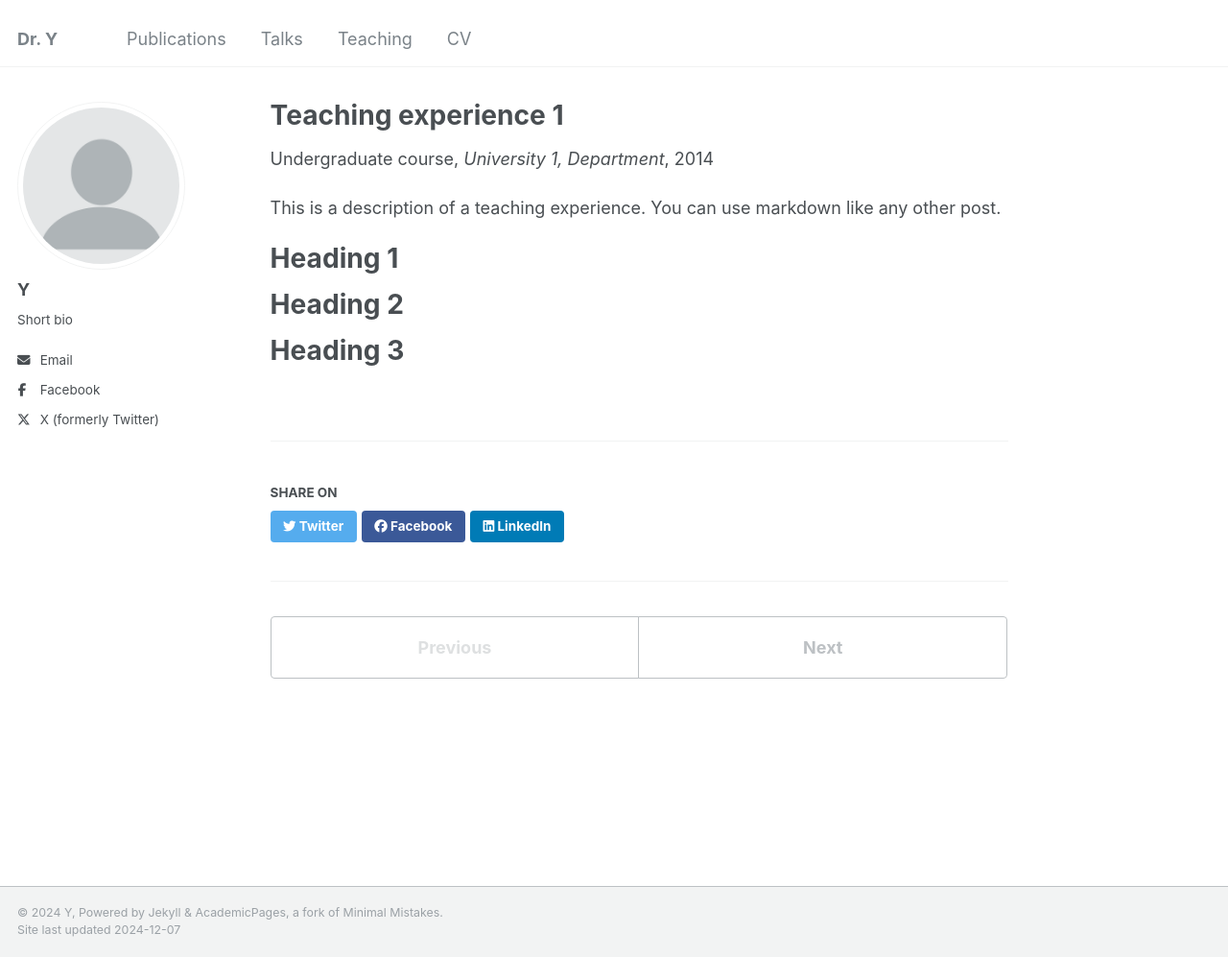
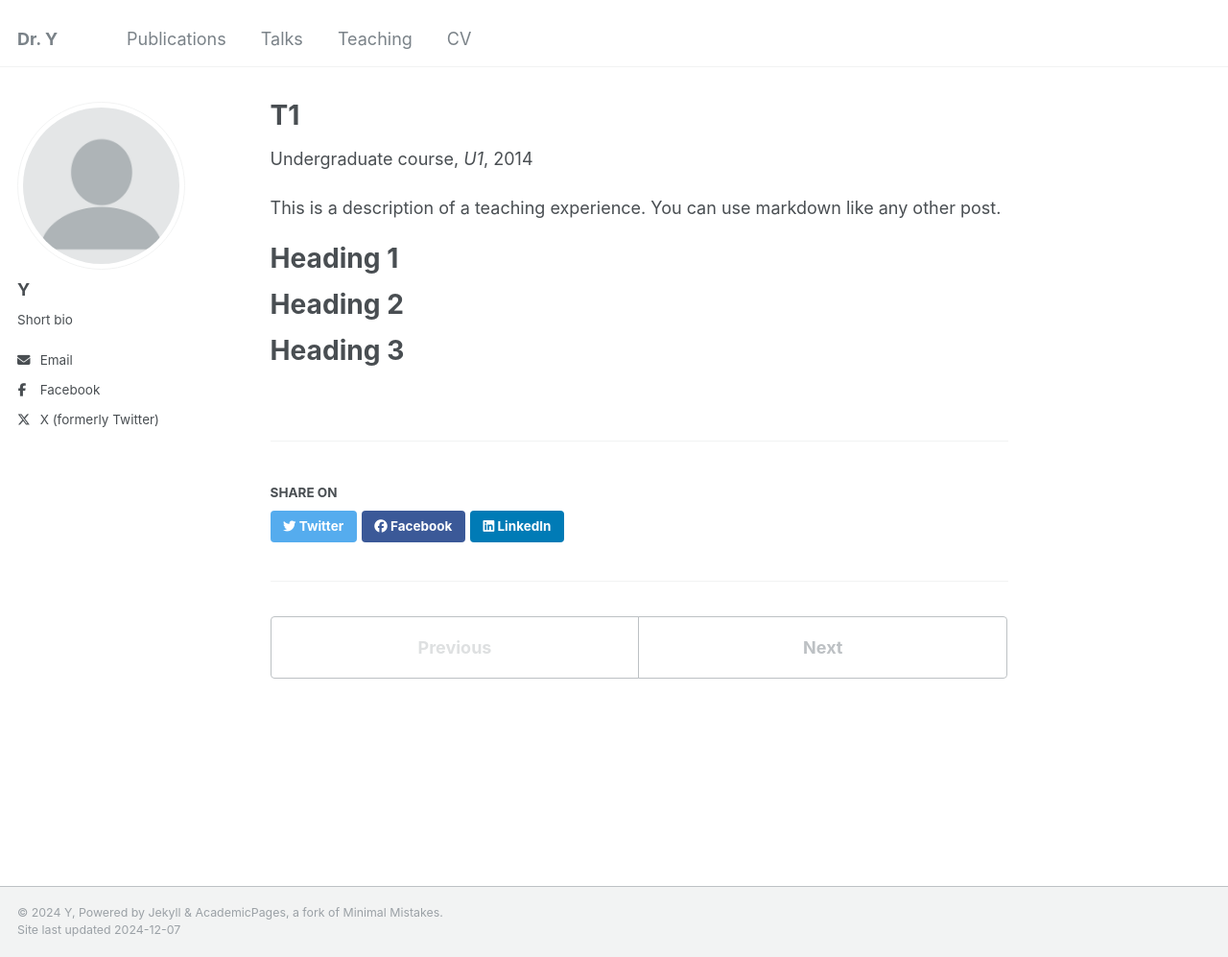
Before and after one commit to cpyo/cpyo.github.io, a Jekyll site: the page built from _teaching/2014-spring-teaching-1.md, in a window 1280 px wide and 997 px high. Shown: the whole window at 96% size. Built offline with Jekyll 4.4.1, drawn with Linux system fonts in a browser that asks for light colours.

Commit message:
Update 2014-spring-teaching-1.md

```diff
--- a/_teaching/2014-spring-teaching-1.md
+++ b/_teaching/2014-spring-teaching-1.md
@@ -1,11 +1,11 @@
 ---
-title: "Teaching experience 1"
+title: "T1"
 collection: teaching
 type: "Undergraduate course"
 permalink: /teaching/2014-spring-teaching-1
-venue: "University 1, Department"
+venue: "U1"
 date: 2014-01-01
-location: "City, Country"
+location: "C"
 ---
 
 This is a description of a teaching experience. You can use markdown like any other post.
```
